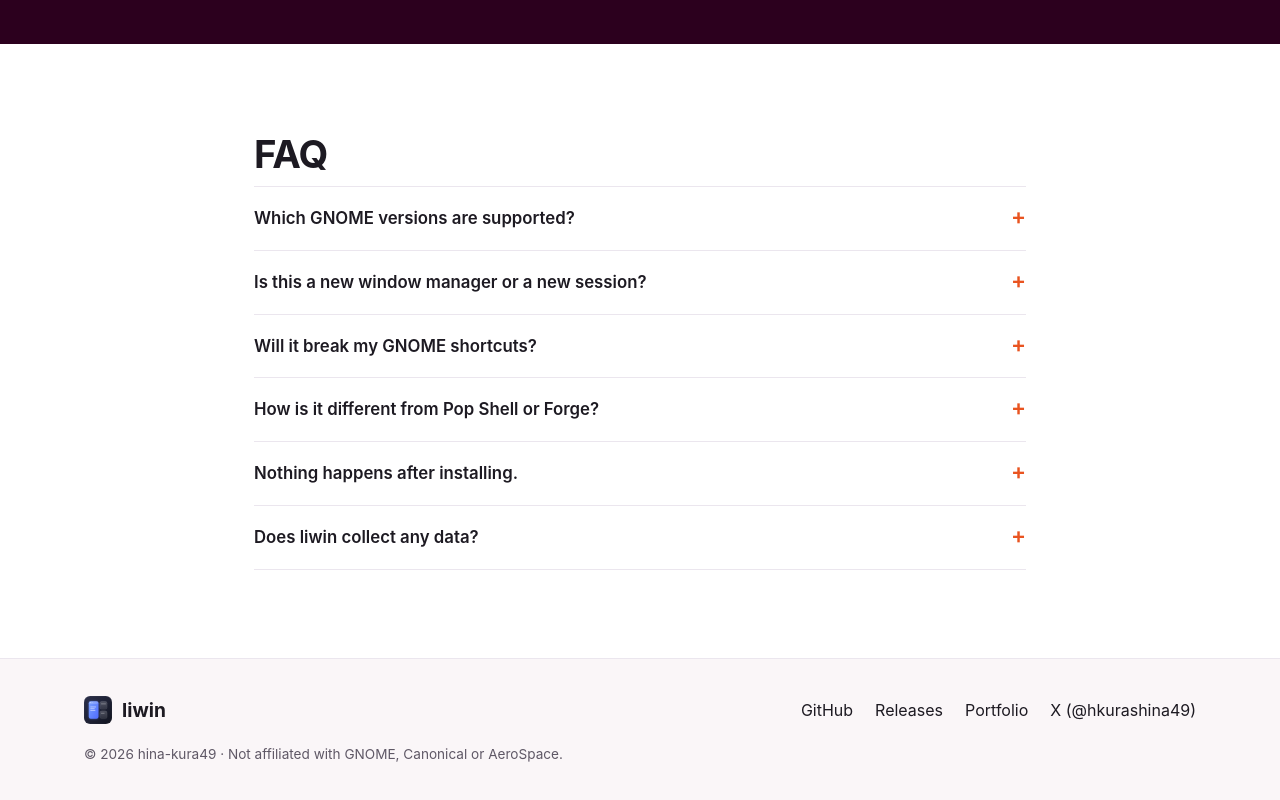
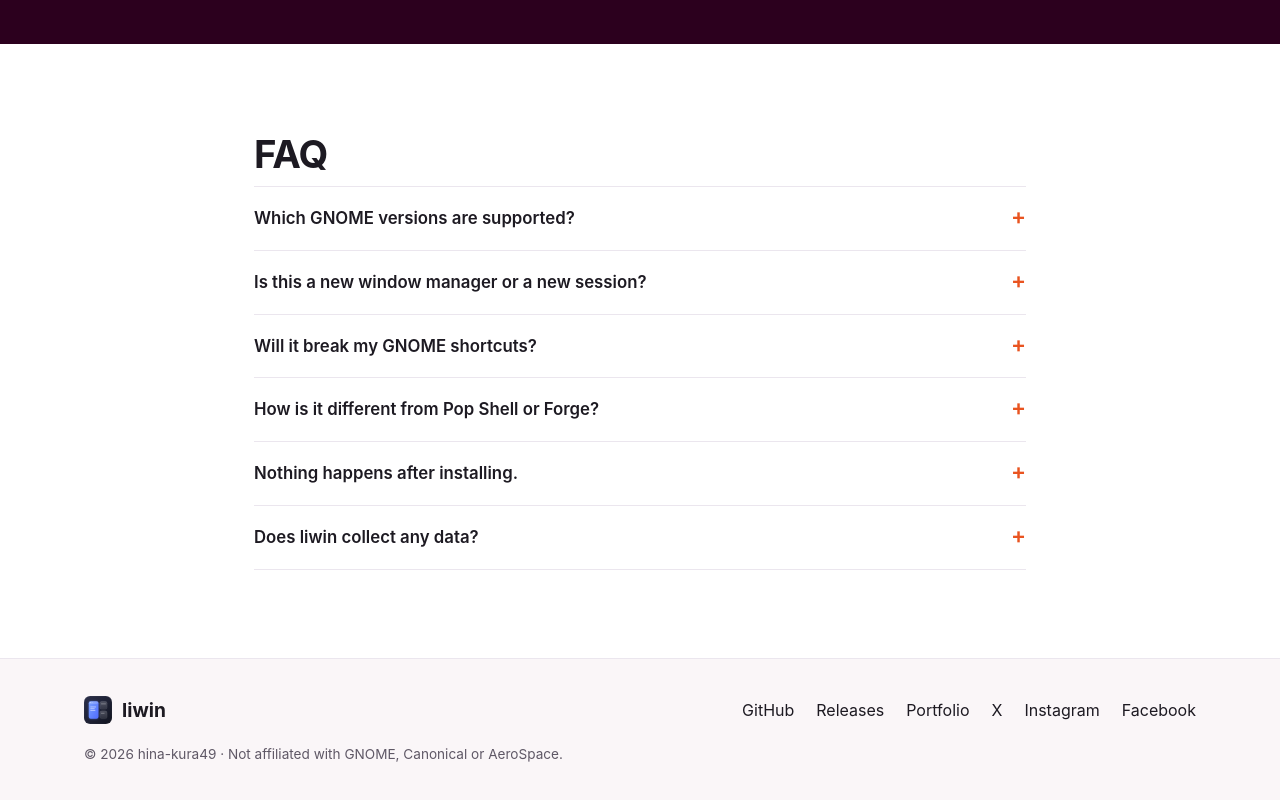
Before and after one commit to hina-kura49/liwin, a plain HTML site: page site/index.html in a window 1280 px wide. Shown: the part 4042-4842 px from the top of the page. Drawn offline with Linux system fonts and the light colour scheme.

Commit message:
docs: link the author's social accounts on the product page and README

```diff
--- a/site/index.html
+++ b/site/index.html
@@ -238,7 +238,9 @@ liwin-daemon &amp;   <span class="c"># or start it from a systemd user unit</spa
         <a href="https://github.com/hina-kura49/liwin">GitHub</a>
         <a href="https://github.com/hina-kura49/liwin/releases/latest">Releases</a>
         <a href="https://hina-kura49.github.io/portfolio/">Portfolio</a>
-        <a href="https://x.com/hkurashina49">X (@hkurashina49)</a>
+        <a href="https://x.com/hkurashina49" rel="me">X</a>
+        <a href="https://www.instagram.com/hina_kura49/" rel="me">Instagram</a>
+        <a href="https://www.facebook.com/profile.php?id=61597175063829" rel="me">Facebook</a>
       </nav>
       <p class="muted">© 2026 hina-kura49 · Not affiliated with GNOME, Canonical or AeroSpace.</p>
     </div>
--- a/site/style.css
+++ b/site/style.css
@@ -152,7 +152,7 @@ details p { margin: 12px 0 0; color: var(--muted); }
 /* footer */
 .footer { border-top: 1px solid var(--line); padding: 36px 0 44px; background: var(--tint); }
 .footer-inner { display: flex; flex-wrap: wrap; align-items: center; justify-content: space-between; gap: 18px; }
-.footer nav { display: flex; flex-wrap: wrap; gap: 22px; }
+.footer nav { display: flex; flex-wrap: wrap; gap: 8px 22px; }
 .footer nav a { color: var(--ink); text-decoration: none; }
 .footer nav a:hover { color: var(--orange); }
 .muted { color: var(--muted); font-size: .85rem; margin: 0; width: 100%; }
```
Also changed, not shown: README.md.
